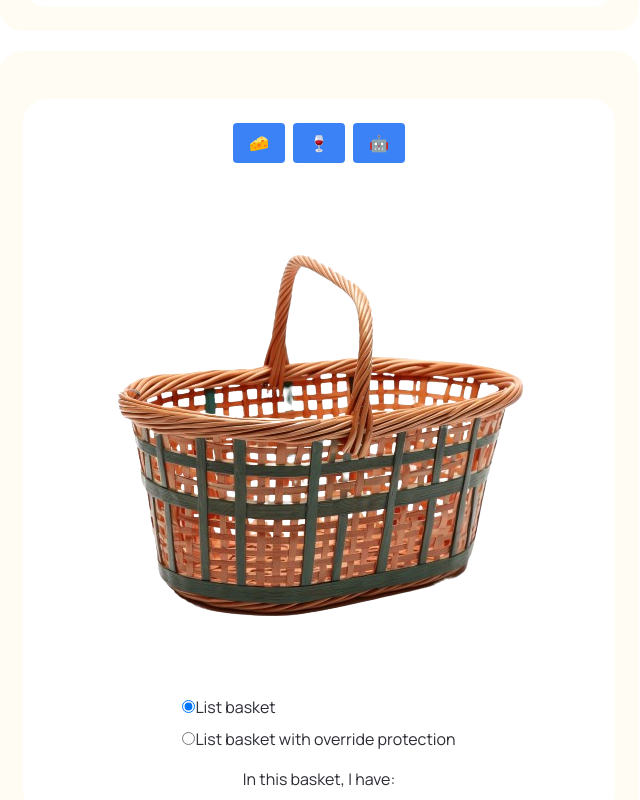
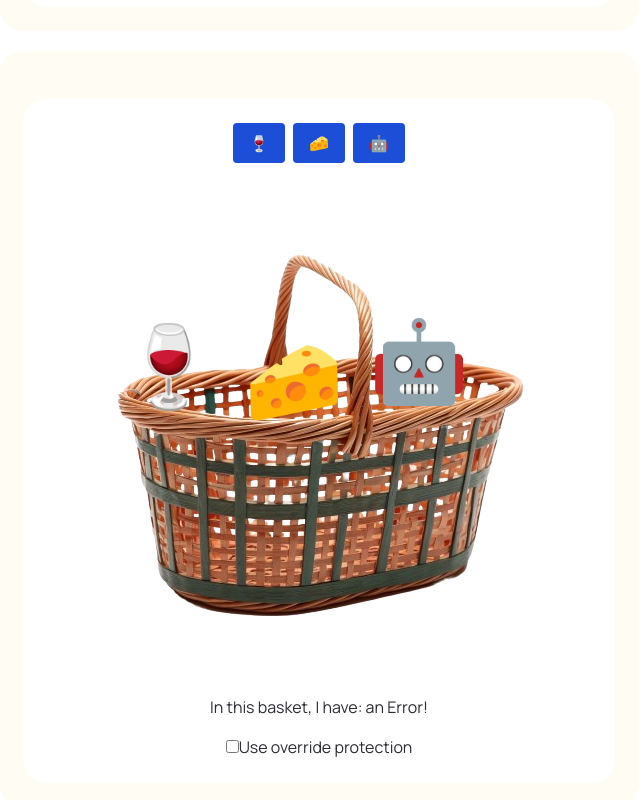
Before and after one commit to jon-oscar/eloquent-js, a Next.js app: page /chapter6 in a window 1280 px wide. Shown: the part 1280-2080 px from the top of the page, without its empty margins (331-971 px from the left). Built offline with nearby package versions, Linux system fonts and the light colour scheme.

Commit message:
--wip-- [skip ci]

```diff
--- a/components/exercises/chapter-6-jon/JBasket.tsx
+++ b/components/exercises/chapter-6-jon/JBasket.tsx
@@ -2,18 +2,22 @@ import Image from 'next/image';
 import React, { useState } from 'react';
 import {
   Basket,
+  PicnicBasketWithOverride,
   jListObjectsInBasket,
   jListObjectsInBasketOverrideSafe,
 } from './jListBasket';
 
-const BASKET_ITEMS = [
+const BASKET_ITEMS: {
+  icon: string;
+  value: keyof PicnicBasketWithOverride;
+}[] = [
+  {
+    icon: '🍷',
+    value: 'wine',
+  },
   {
     icon: '🧀',
     value: 'cheese',
-  },
-  {
-    icon: '🍷',
-    value: 'wine',
   },
   {
     icon: '🤖',
@@ -21,28 +25,34 @@ const BASKET_ITEMS = [
   },
 ];
 
-const topAndLeftStylesByIndex = [
-  { left: '40%', top: '40%' },
-  { left: '20%', top: '20%' },
-  { left: '60%', top: '10%' },
-];
-
 /**
- * JBasket component.
+ * Renders a basket image with items that can be added or removed from the basket on button press. One of the items is
+ * "hasOwnProperty" which is a reserved property name in JavaScript.
+ * The contents of the basket are displayed below the basket. To demonstrate errors that can occur when overriding a reserved property name,
+ * the contents can be displayed with or without override protection.
  */
 export default function JBasket(): JSX.Element {
-  const [basketItems, setBasketItems] = useState<Basket>({});
+  const [basketItems, setBasketItems] = useState<Basket>({
+    wine: true,
+    cheese: true,
+    hasOwnProperty: undefined,
+  });
   const [showOverrideProtection, setShowOverrideProtection] = useState(false);
 
   const isItemInBasket = (item: string): boolean =>
     Object.prototype.hasOwnProperty.call(basketItems, item);
 
-  const toggleItemInBasket = (item: string): void => {
+  const toggleItemInBasket = (item: keyof PicnicBasketWithOverride): void => {
     const newBasketItems = { ...basketItems };
     if (isItemInBasket(item)) {
       delete newBasketItems[item];
     } else {
-      newBasketItems[item] = true;
+      // Trick for TS to accept the overriding of property "hasOwnProperty"
+      newBasketItems[item] = true as boolean &
+        (
+          | ((v: PropertyKey) => boolean)
+          | (((v: PropertyKey) => boolean) & boolean)
+        );
     }
     setBasketItems(newBasketItems);
   };
@@ -50,8 +60,6 @@ export default function JBasket(): JSX.Element {
   const toggleOverrideProtection = (): void => {
     setShowOverrideProtection((prevValue) => !prevValue);
   };
-
-  // class="rounded-full bg-blue-500 px-4 py-2 font-bold text-white hover:bg-blue-700 disabled:cursor-not-allowed disabled:bg-gray-400"
 
   return (
     <div className='flex flex-col items-center gap-4'>
@@ -76,38 +84,18 @@ export default function JBasket(): JSX.Element {
               <div
                 className='absolute'
                 key={icon}
-                style={topAndLeftStylesByIndex[i]}
+                style={
+                  [
+                    { left: '10%', top: '25%' },
+                    { left: '35%', top: '28%' },
+                    { left: '60%', top: '24%' },
+                  ][i]
+                }
               >
-                <span
-                  className={`text-3xl ${
-                    isItemInBasket(value) ? 'text-green-500' : 'text-red-500'
-                  }`}
-                >
-                  {icon}
-                </span>
+                <span style={{ fontSize: '80px' }}>{icon}</span>
               </div>
             )
         )}
-      </div>
-      <div className='flex flex-col gap-2'>
-        <label>
-          <input
-            checked={!showOverrideProtection}
-            name='basketCheck'
-            onChange={toggleOverrideProtection}
-            type='radio'
-          />
-          List basket
-        </label>
-        <label>
-          <input
-            checked={showOverrideProtection}
-            name='basketCheck'
-            onChange={toggleOverrideProtection}
-            type='radio'
-          />
-          List basket with override protection
-        </label>
       </div>
       <div>
         <p>
@@ -116,6 +104,16 @@ export default function JBasket(): JSX.Element {
             : jListObjectsInBasket(basketItems)}
         </p>
       </div>
+      <div className='flex flex-col gap-2'>
+        <label>
+          <input
+            checked={showOverrideProtection}
+            onChange={toggleOverrideProtection}
+            type='checkbox'
+          />
+          Use override protection
+        </label>
+      </div>
     </div>
   );
 }
--- a/components/exercises/chapter-6-jon/jListBasket.ts
+++ b/components/exercises/chapter-6-jon/jListBasket.ts
@@ -3,7 +3,7 @@ type PicnicBasket = {
   wine: boolean;
 };
 
-type PicnicBasketWithOverride = PicnicBasket & {
+export type PicnicBasketWithOverride = PicnicBasket & {
   hasOwnProperty: boolean;
 };
 
```
Also changed, not shown: 1 other file (tests, documents, lock files or other folders).
